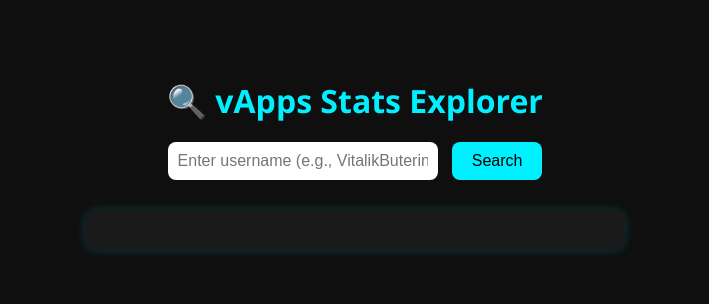
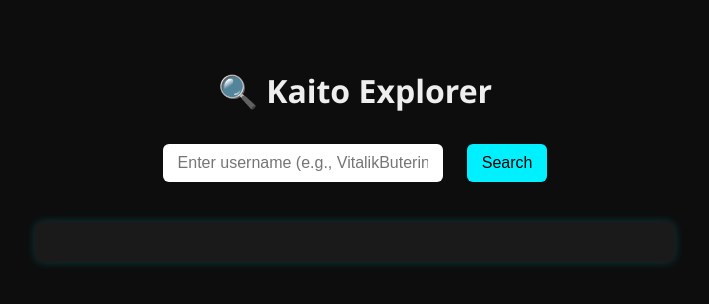
Before and after one commit to 0x-normal/kaitoV2, a plain HTML site: page index.html in a window 1280 px wide. Shown: the whole page, without its empty margins (285-994 px from the left). Drawn offline with Linux system fonts and the light colour scheme.

Commit message:
Update index.html

```diff
--- a/index.html
+++ b/index.html
@@ -1,97 +1,68 @@
 <!DOCTYPE html>
 <html lang="en">
 <head>
-  <meta charset="UTF-8">
-  <title>vApps Explorer</title>
+  <meta charset="UTF-8" />
+  <title>Kaito Explorer</title>
   <style>
     body {
+      background: #0d0d0d;
       font-family: 'Segoe UI', sans-serif;
-      background: #0f0f0f;
-      color: #f0f0f0;
-      display: flex;
-      flex-direction: column;
-      align-items: center;
-      padding: 50px;
+      color: #eee;
+      text-align: center;
+      padding: 40px;
     }
 
-    h1 {
-      color: #00f0ff;
-      margin-bottom: 20px;
+    input, button {
+      padding: 10px 15px;
+      font-size: 16px;
+      margin: 10px;
+      border-radius: 6px;
+      border: none;
     }
 
     input {
-      padding: 10px;
-      font-size: 16px;
-      border-radius: 8px;
-      border: none;
       width: 250px;
-      margin-right: 10px;
     }
 
     button {
-      padding: 10px 20px;
-      font-size: 16px;
-      border: none;
-      border-radius: 8px;
-      background: #00f0ff;
-      color: #000;
+      background-color: #00f0ff;
+      color: black;
       cursor: pointer;
-      transition: 0.3s;
-    }
-
-    button:hover {
-      background: #00c2d1;
     }
 
     .result {
       margin-top: 30px;
-      background: #1a1a1a;
+      background-color: #1a1a1a;
       padding: 20px;
-      border-radius: 12px;
-      width: 90%;
-      max-width: 500px;
+      border-radius: 8px;
+      max-width: 600px;
+      margin-left: auto;
+      margin-right: auto;
+      text-align: left;
       box-shadow: 0 0 10px #00f0ff33;
-    }
-
-    .result pre {
-      white-space: pre-wrap;
-      word-wrap: break-word;
     }
   </style>
 </head>
 <body>
-  <h1>🔍 vApps Stats Explorer</h1>
-  <div>
-    <input type="text" id="username" placeholder="Enter username (e.g., VitalikButerin)" />
-    <button onclick="fetchData()">Search</button>
-  </div>
+  <h1>🔍 Kaito Explorer</h1>
+  <input id="username" placeholder="Enter username (e.g., VitalikButerin)" />
+  <button onclick="fetchData()">Search</button>
+
   <div class="result" id="output"></div>
 
   <script>
     async function fetchData() {
       const user = document.getElementById("username").value.trim();
       const output = document.getElementById("output");
-      if (!user) {
-        output.innerHTML = "<p>Please enter a username!</p>";
-        return;
-      }
+      output.innerHTML = "Loading...";
 
-      output.innerHTML = "<p>Loading...</p>";
       try {
-        const res = await fetch(`https://api.kaito.ai/api/v1/yaps?username=${user}`);
+        const res = await fetch(`/api/yaps?username=${user}`);
         const data = await res.json();
-
-        if (data.username) {
-          output.innerHTML = `
-            <h3>User: ${data.username}</h3>
-            <pre>${JSON.stringify(data, null, 2)}</pre>
-          `;
-        } else {
-          output.innerHTML = "<p>User not found or invalid response.</p>";
-        }
+        output.innerHTML = `<pre>${JSON.stringify(data, null, 2)}</pre>`;
       } catch (err) {
         console.error(err);
-        output.innerHTML = "<p>Error fetching data. Check console for details.</p>";
+        output.innerHTML = "Error fetching data.";
       }
     }
   </script>
```
